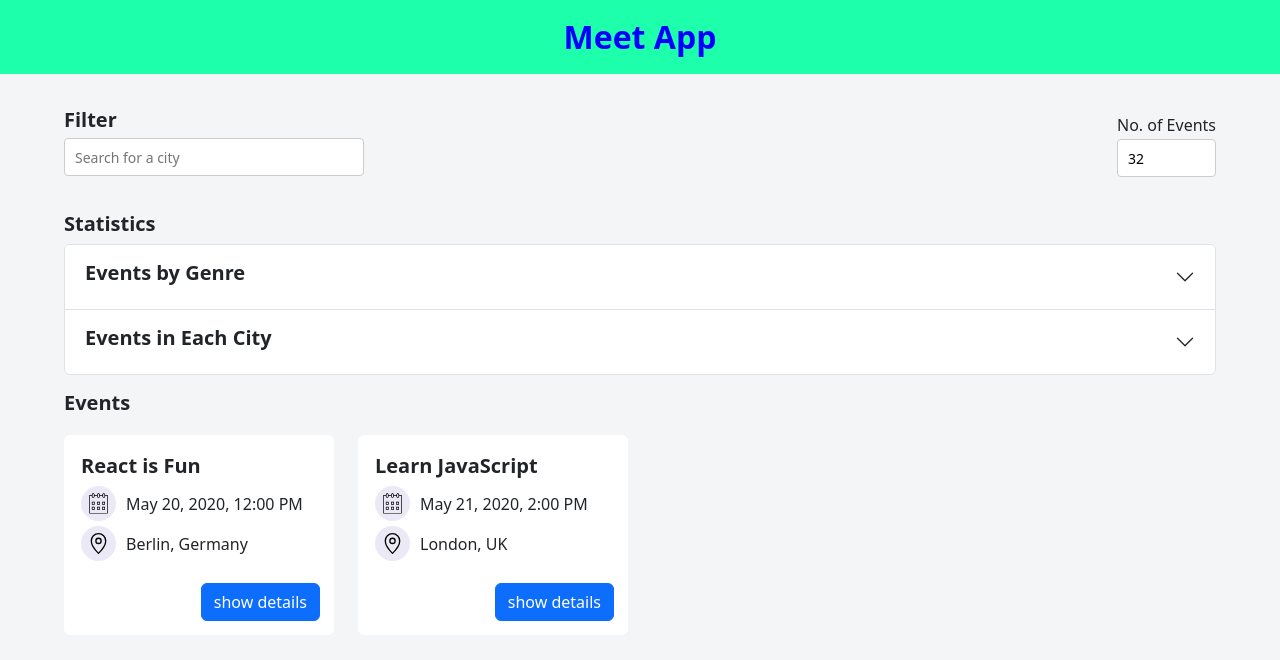
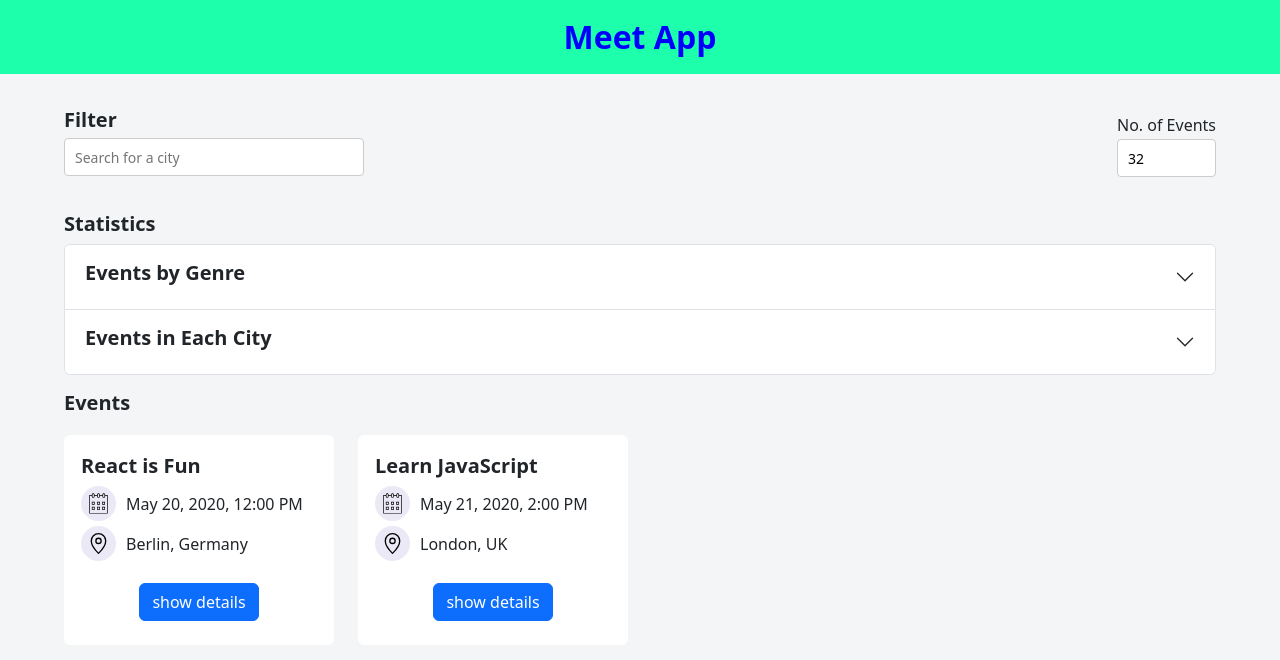
Before and after one commit to rmoise/meet, a React (Create React App) app: page / in a window 1280 px wide. Shown: the top 660 px of the page. Built offline with nearby package versions, Linux system fonts and the light colour scheme; what atatus-spa would draw is missing.

Commit message:
update card layout for desktop

```diff
--- a/src/App.css
+++ b/src/App.css
@@ -123,24 +123,24 @@ input[type='number'] {
 }
 
 .event {
-  padding: 10px 10px 35px;
+  padding: 10px 10px 10px;
   margin-bottom: 10px;
   text-align: left;
   border: 1px solid #ccc;
   border-radius: 4px;
   position: relative;
-  height: 200px !important;
+  height: 100% !important;
 }
 
 .details-btn {
-  position: absolute;
+/*   position: absolute;
   right: 5px;
   bottom: 5px;
   padding: 5px 8px;
   border-radius: 4px;
   outline: none;
   cursor: pointer;
-  text-align: center;
+  text-align: center; */
 }
 
 .name {
--- a/src/Event.js
+++ b/src/Event.js
@@ -67,7 +67,7 @@ class Event extends Component {
                   {event.description}
                 </p>
               </div>
-              <Card.Footer>
+              <Card.Footer className='text-center'>
                 <Button
                   className="mx-2 mb-2 details-btn btn-block"
                   onClick={this.handleDetailsToggled}
@@ -77,7 +77,7 @@ class Event extends Component {
               </Card.Footer>
             </>
           ) : (
-            <Card.Footer className='mt-3'>
+            <Card.Footer className='mt-3 text-center'>
               <Button
                 className="mx-2 mb-2 details-btn"
                 onClick={this.handleDetailsToggled}
```
